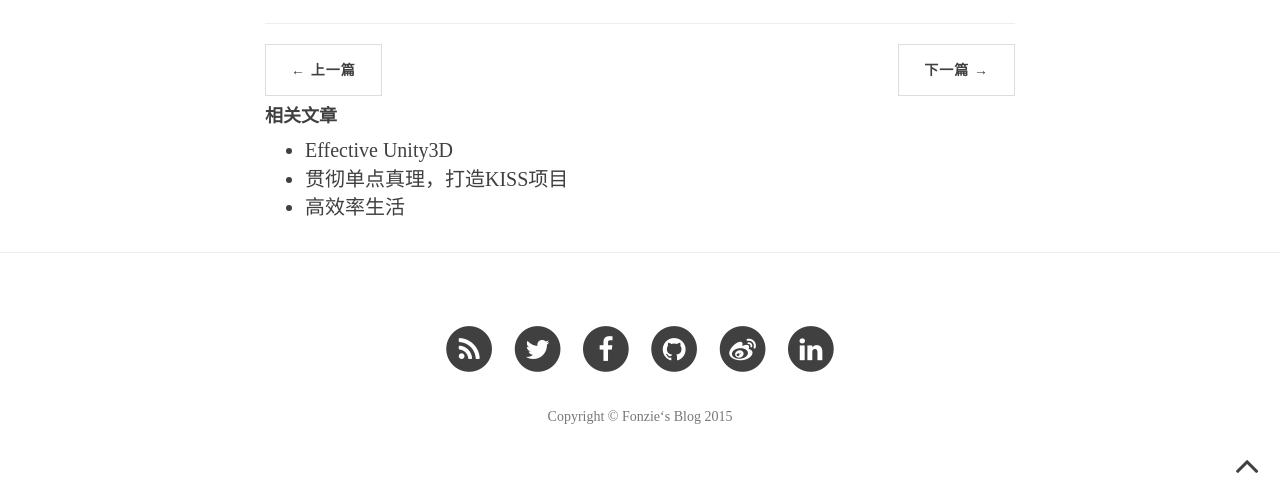
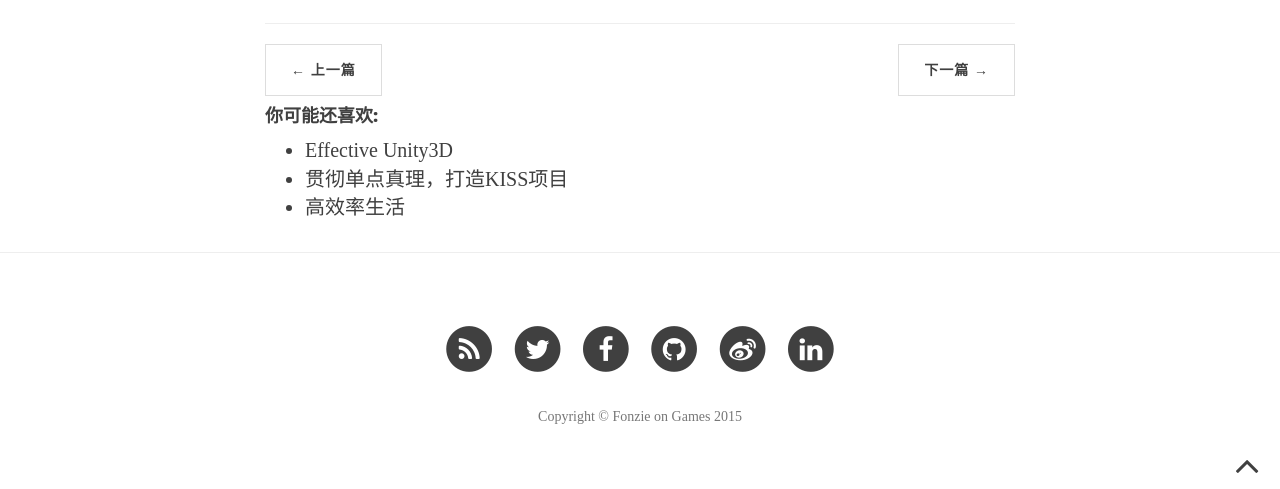
Before and after one commit to fonzieyang/fonzieyang.github.com, a Jekyll site: the page built from _posts/2015-02-09-mobile-game-framework-design0.md, in a window 1280 px wide and 900 px high, scrolled down 1965 px. Shown: the part 408-897 px from the top of the window. Built offline with Jekyll 4.4.1, drawn with Linux system fonts in a browser that asks for light colours; nearby versions of some CDN libraries; comment, search, counter and statistics services are not loaded; some of the changed text lies outside the part shown.

Commit message:
update title

```diff
--- a/_config.yml
+++ b/_config.yml
@@ -1,5 +1,5 @@
 # Site settings
-title: Fonzie‘s Blog
+title: Fonzie on Games
 header-img: img/home-bg.jpg
 email: lauhonyeung@gmail.com
 description: "关于游戏、编程、技术"
--- a/_layouts/post.html
+++ b/_layouts/post.html
@@ -54,7 +54,7 @@ layout: default
                         {% for thisTag in page.tags %}
                             {% if postHasSimilar == false and hasSimilar.size < 6 and post != page and tag == thisTag %}
                                 {% if hasSimilar.size == 0 %}
-                                <h4>相关文章</h4>
+                                <h4>你可能还喜欢:</h4>
                                 <ul>
                                 {% endif %}
                                 <li class="relatedPost">
```
Also changed, not shown: _drafts/war3-tech.md (added, +8 -0 lines).
